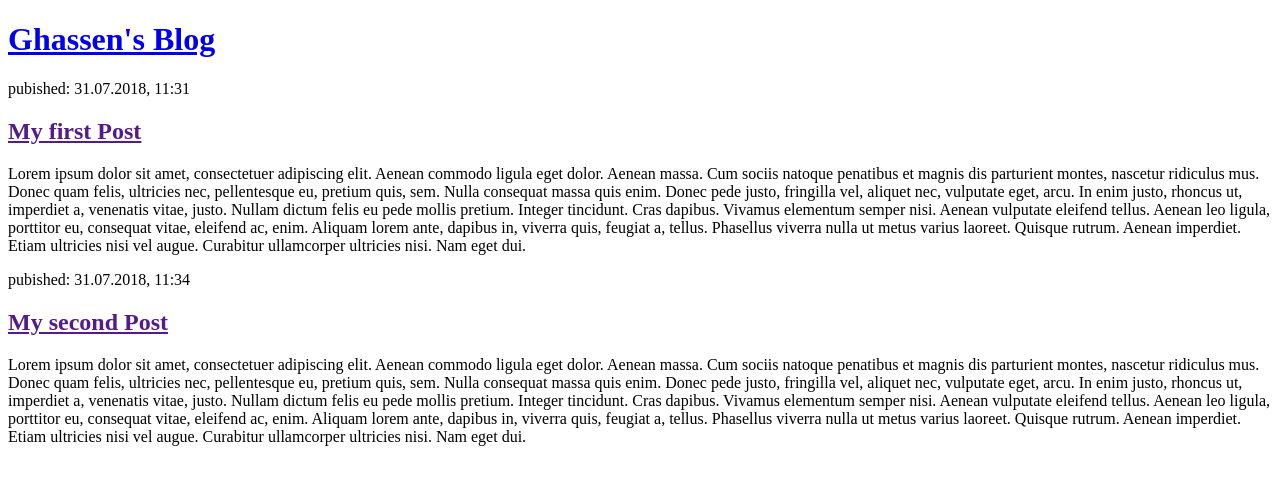
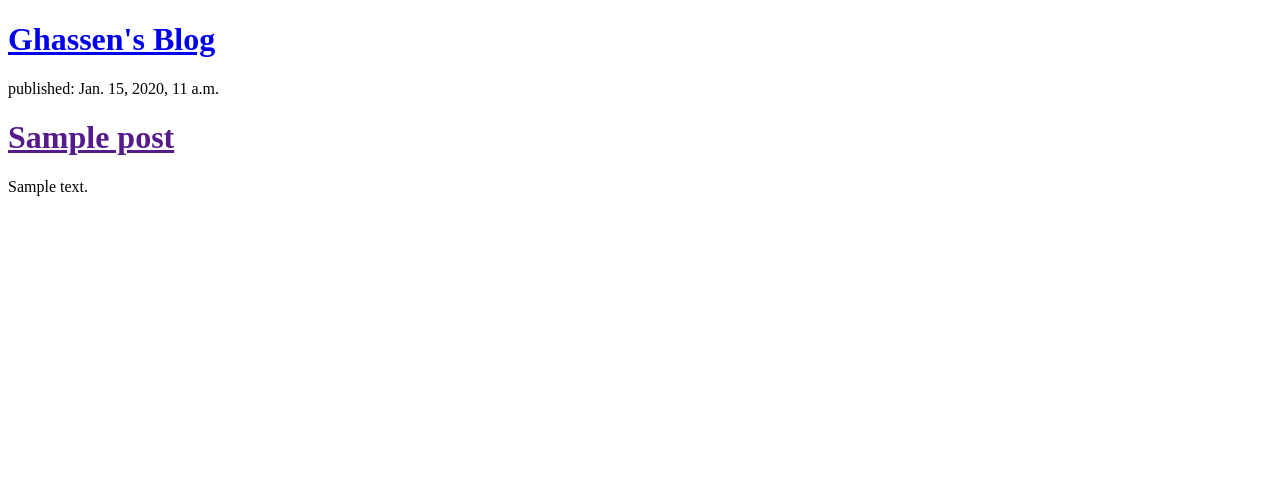
Before and after one commit to wghassen/test, a Django app: template blog/templates/blog/post_list.html in a window 1280 px wide. Shown: the top 485 px of the page. Run offline with Django 3.2, Linux system fonts and the light colour scheme; the template is opened without the code that fills it: values that come from a table or form of the project are taken from there, others are empty; tables that the repository leaves empty hold one stand-in row (values such as "Sample post").

Commit message:
template + db

```diff
--- a/blog/templates/blog/post_list.html
+++ b/blog/templates/blog/post_list.html
@@ -7,17 +7,12 @@
 	<div>
 		<h1><a href="/">Ghassen's Blog</a></h1>
 	</div>
+	{% for post in posts %}
 	<div>
-		<p>pubished: 31.07.2018, 11:31</p>
-		<h2><a href="">My first Post</a></h2>
-		<p>Lorem ipsum dolor sit amet, consectetuer adipiscing elit. Aenean commodo ligula eget dolor. Aenean massa. Cum sociis natoque penatibus et magnis dis parturient montes, nascetur ridiculus mus. Donec quam felis, ultricies nec, pellentesque eu, pretium quis, sem. Nulla consequat massa quis enim. Donec pede justo, fringilla vel, aliquet nec, vulputate eget, arcu. In enim justo, rhoncus ut, imperdiet a, venenatis vitae, justo. Nullam dictum felis eu pede mollis pretium. Integer tincidunt. Cras dapibus. Vivamus elementum semper nisi. Aenean vulputate eleifend tellus. Aenean leo ligula, porttitor eu, consequat vitae, eleifend ac, enim. Aliquam lorem ante, dapibus in, viverra quis, feugiat a, tellus. Phasellus viverra nulla ut metus varius laoreet. Quisque rutrum. Aenean imperdiet. Etiam ultricies nisi vel augue. Curabitur ullamcorper ultricies nisi. Nam eget dui. </p>
-
+		<p>published: {{post.published_date }}</p>
+		<h1><a href="">{{ post.title }}</a></h1>
+		<p>{{ post.text|linebreaksbr }}</p>
 	</div>
-	<div>
-		<p>pubished: 31.07.2018, 11:34</p>
-		<h2><a href="">My second Post</a></h2>
-		<p>Lorem ipsum dolor sit amet, consectetuer adipiscing elit. Aenean commodo ligula eget dolor. Aenean massa. Cum sociis natoque penatibus et magnis dis parturient montes, nascetur ridiculus mus. Donec quam felis, ultricies nec, pellentesque eu, pretium quis, sem. Nulla consequat massa quis enim. Donec pede justo, fringilla vel, aliquet nec, vulputate eget, arcu. In enim justo, rhoncus ut, imperdiet a, venenatis vitae, justo. Nullam dictum felis eu pede mollis pretium. Integer tincidunt. Cras dapibus. Vivamus elementum semper nisi. Aenean vulputate eleifend tellus. Aenean leo ligula, porttitor eu, consequat vitae, eleifend ac, enim. Aliquam lorem ante, dapibus in, viverra quis, feugiat a, tellus. Phasellus viverra nulla ut metus varius laoreet. Quisque rutrum. Aenean imperdiet. Etiam ultricies nisi vel augue. Curabitur ullamcorper ultricies nisi. Nam eget dui. </p>
-
-	</div>
+	{% endfor %}
 </body>
 </html>
--- a/blog/views.py
+++ b/blog/views.py
@@ -1,4 +1,7 @@
 from django.shortcuts import render
+from django.utils import timezone
+from .models import Post
 
 def post_list(request):
-	return render(request,'blog/post_list.html',{})
+	posts = Post.objects.filter(published_date__lte=timezone.now()).order_by('published_date')
+	return render(request,'blog/post_list.html',{'posts': posts})
```
